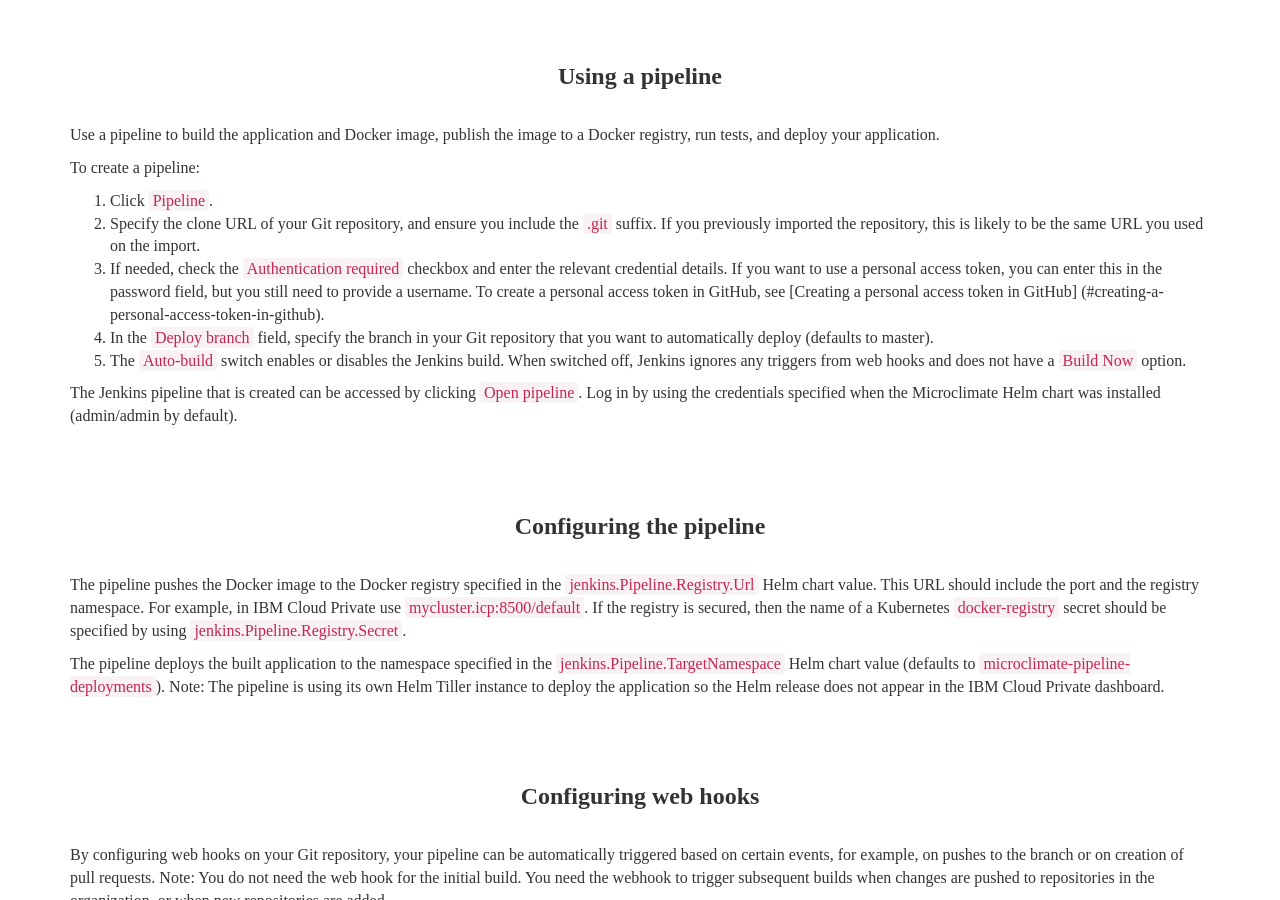
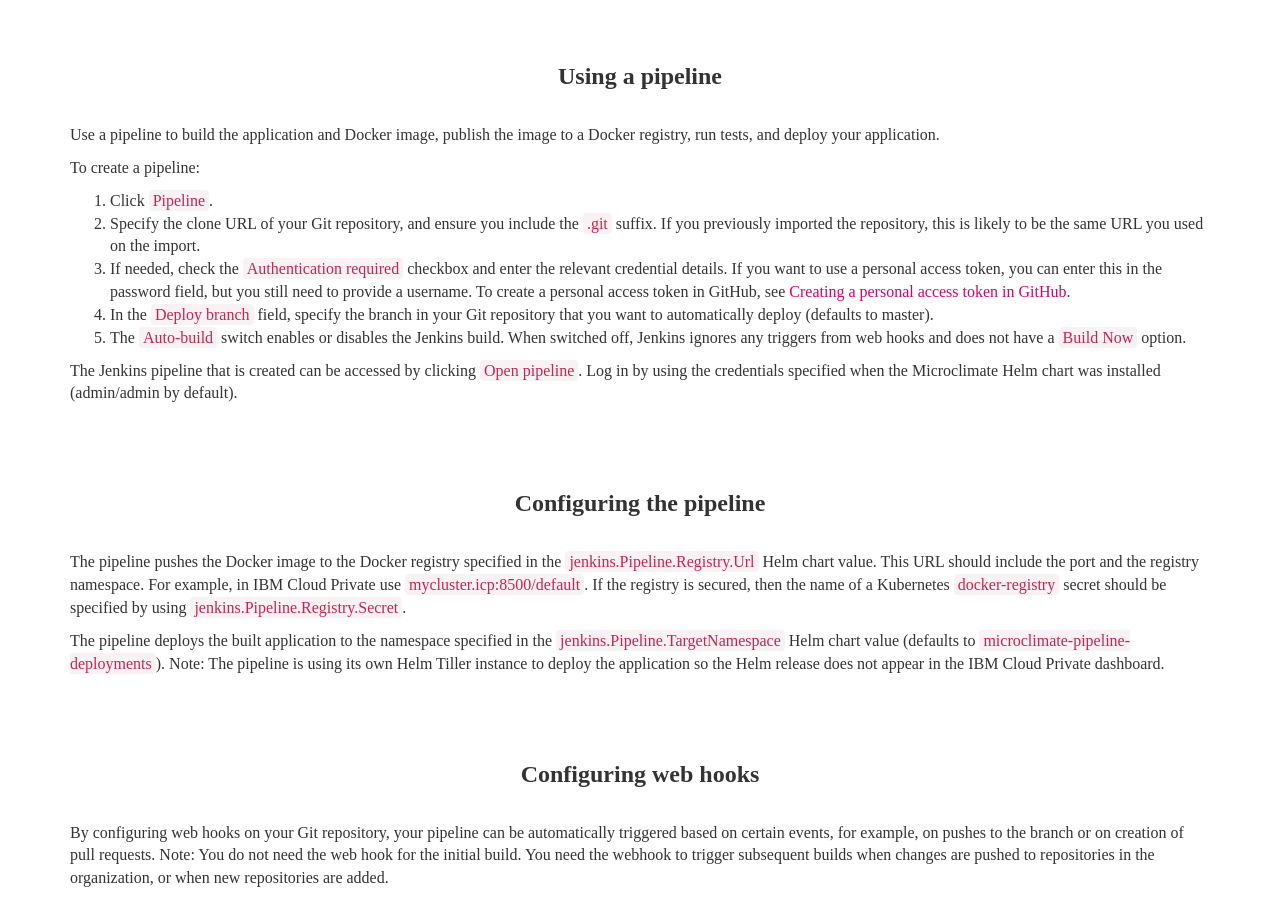
Before and after one commit to microclimate-dev2ops/microclimate-dev2ops.github.io, a Jekyll site: the page built from docPages/usingpipeline.md, in a window 1280 px wide and 900 px high, scrolled down 494 px. Built offline with Jekyll 4.4.1, drawn with Linux system fonts in a browser that asks for light colours; nearby versions of some CDN libraries; some web fonts are replaced.

Commit message:
update create personal token doc

````diff
--- a/docPages/usingpipeline.md
+++ b/docPages/usingpipeline.md
@@ -15,7 +15,7 @@
 To create a pipeline:
 1. Click ```Pipeline```.
 2. Specify the clone URL of your Git repository, and ensure you include the `.git` suffix. If you previously imported the repository, this is likely to be the same URL you used on the import.
-3. If needed, check the ```Authentication required``` checkbox and enter the relevant credential details.  If you want to use a personal access token, you can enter this in the password field, but you still need to provide a username. To create a personal access token in GitHub, see [Creating a personal access token in GitHub] (#creating-a-personal-access-token-in-github).
+3. If needed, check the ```Authentication required``` checkbox and enter the relevant credential details.  If you want to use a personal access token, you can enter this in the password field, but you still need to provide a username. To create a personal access token in GitHub, see [Creating a personal access token in GitHub](./creatingpat).
 4. In the ```Deploy branch``` field, specify the branch in your Git repository that you want to automatically deploy (defaults to master).
 5. The ```Auto-build``` switch enables or disables the Jenkins build. When switched off, Jenkins ignores any triggers from web hooks and does not have a ```Build Now``` option.
 
````
Also changed, not shown: docPages/creatingpat.md (added, +20 -0 lines).
